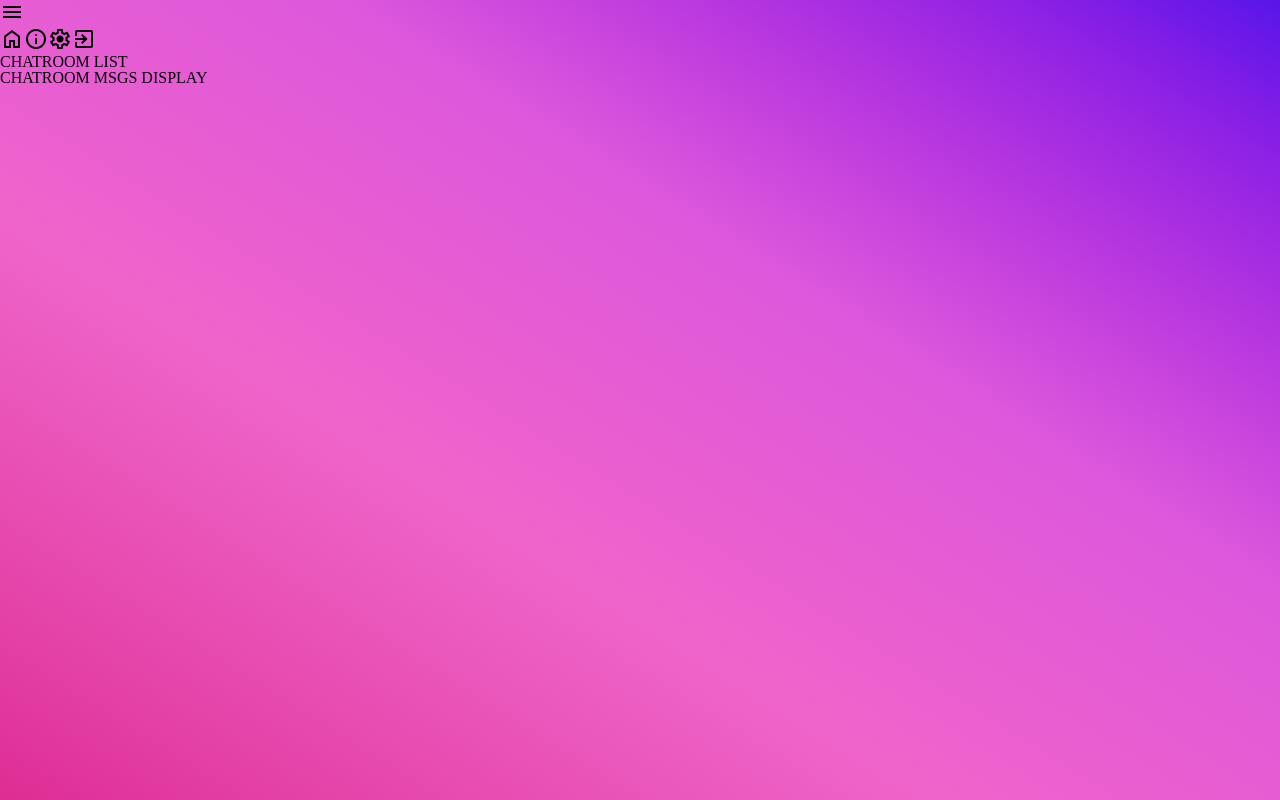
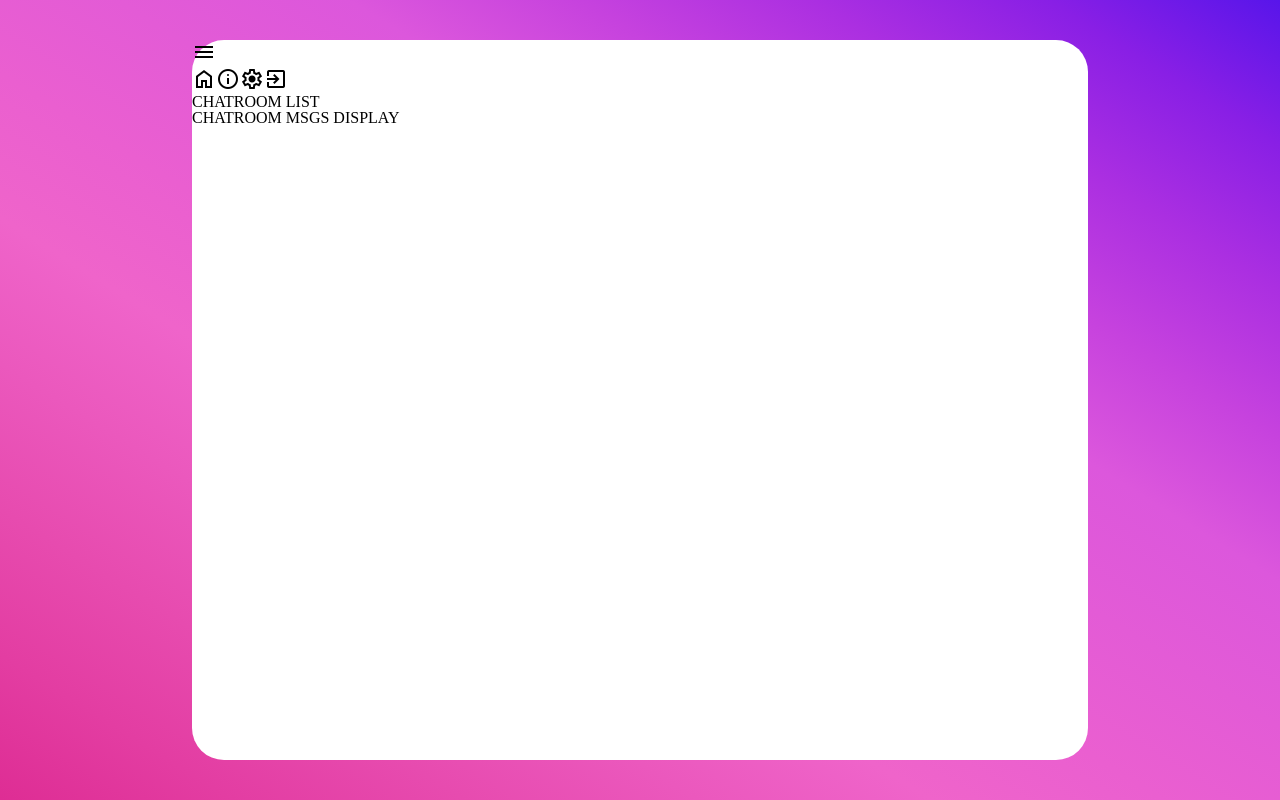
Before and after one commit to moralesdoris880/yaite, a React (Create React App) app in the folder client/: page / in a window 1280 px wide. Built offline with nearby package versions, Linux system fonts and the light colour scheme.

Commit message:
home css added and elements centered

```diff
--- a/client/src/css/App.css
+++ b/client/src/css/App.css
@@ -1,4 +1,7 @@
 .App{
     background-image: linear-gradient(to right top, #de2d94, #e33da2, #e74baf, #eb58bd, #ef64ca, #ea5fd0, #e35bd6, #dc57dc, #c642de, #ab2fe1, #891fe5, #5815ea);
     height: 100vh;
+    display: flex;
+    align-items: center;
+    justify-content: center;
 }
--- /dev/null
+++ b/client/src/css/Home.css
@@ -0,0 +1,6 @@
+#Home{
+    width: 70vw;
+    height: 90vh;
+    background-color: white;
+    border-radius: 2em;
+}
--- a/client/src/pages/Home.js
+++ b/client/src/pages/Home.js
@@ -1,7 +1,9 @@
 import Navbar from "../components/Navbar";
+import '../css/Home.css';
+
 function Home(){
     return(
-        <div>
+        <div id="Home">
             <Navbar/>
             <div>CHATROOM LIST</div>
             <div>CHATROOM MSGS DISPLAY</div>
```
